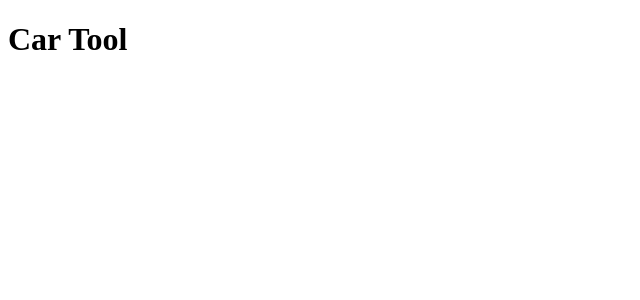
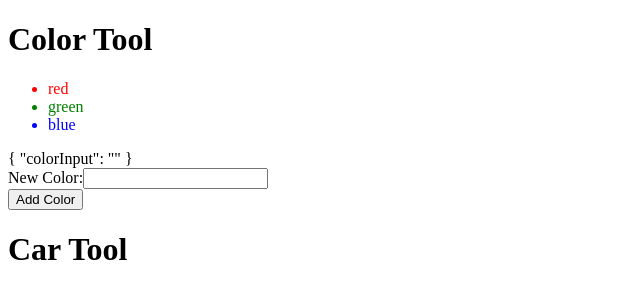
Before and after one commit to bobmugura/Angular6-Exercise, an Angular app: page / in a window 1280 px wide. Shown: the top 300 px of the page, without its empty margins (0-640 px from the left). Built offline with nearby package versions, Linux system fonts and the light colour scheme.

Commit message:
removed app prefix and added addColor functionality with angular/forms

```diff
--- a/angular.json
+++ b/angular.json
@@ -7,7 +7,7 @@
       "root": "",
       "sourceRoot": "src",
       "projectType": "application",
-      "prefix": "app",
+      "prefix": "",
       "schematics": {},
       "architect": {
         "build": {
--- a/src/app/app.component.html
+++ b/src/app/app.component.html
@@ -1 +1 @@
-<app-color-tool></app-color-tool>
+<color-tool></color-tool>
--- a/src/app/car-tool/components/car-tool/car-tool.component.ts
+++ b/src/app/car-tool/components/car-tool/car-tool.component.ts
@@ -1,7 +1,7 @@
 import { Component, OnInit } from '@angular/core';
 
 @Component({
-  selector: 'app-car-tool',
+  selector: 'car-tool',
   templateUrl: './car-tool.component.html',
   styleUrls: ['./car-tool.component.css']
 })
--- a/src/app/color-tool/color-tool.module.ts
+++ b/src/app/color-tool/color-tool.module.ts
@@ -2,6 +2,7 @@ import { NgModule } from '@angular/core';
 import { CommonModule } from '@angular/common';
 import { CarToolModule } from '.././car-tool/car-tool.module';
 import { ColorToolComponent } from './components/color-tool/color-tool.component';
+import { ReactiveFormsModule } from '@angular/forms';
 
 
 
@@ -9,6 +10,7 @@ import { ColorToolComponent } from './components/color-tool/color-tool.component
   imports: [
     CommonModule,
     CarToolModule,
+    ReactiveFormsModule,
   ],
   declarations: [ColorToolComponent],
   exports: [ColorToolComponent],
--- a/src/app/color-tool/components/color-tool/color-tool.component.css
+++ b/src/app/color-tool/components/color-tool/color-tool.component.css
@@ -0,0 +1,19 @@
+.red {
+  color: red;
+}
+
+.green {
+  color: green;
+}
+
+.blue {
+  color: blue;
+}
+
+.critical {
+  color: red;
+}
+
+.info {
+  color: blue;
+}
--- a/src/app/color-tool/components/color-tool/color-tool.component.html
+++ b/src/app/color-tool/components/color-tool/color-tool.component.html
@@ -1 +1,17 @@
-<app-car-tool></app-car-tool>
+<header>
+  <h1>{{headerText}}</h1>
+</header>
+<ul>
+  <li *ngFor="let aColor of colors" [ngStyle]="{ color: aColor }">{{aColor}}</li>
+</ul>
+
+<form [formGroup]="colorForm">
+  {{colorForm.value | json}}
+  <div>
+    <label for="color-input">New Color:</label>
+    <input type="text" id="color-input" formControlName="colorInput" />
+  </div>
+  <button type="button" (click)="addColor()">Add Color</button>
+</form>
+
+<car-tool></car-tool>
--- a/src/app/color-tool/components/color-tool/color-tool.component.ts
+++ b/src/app/color-tool/components/color-tool/color-tool.component.ts
@@ -1,15 +1,29 @@
 import { Component, OnInit } from '@angular/core';
+import { FormBuilder, FormGroup } from '@angular/forms';
 
 @Component({
-  selector: 'app-color-tool',
+  selector: 'color-tool',
   templateUrl: './color-tool.component.html',
   styleUrls: ['./color-tool.component.css']
 })
 export class ColorToolComponent implements OnInit {
 
-  constructor() { }
+  public headerText = 'Color Tool';
+  public colors = ['red', 'green', 'blue'];
+  public colorForm: FormGroup;
+
+  constructor(private fb: FormBuilder) {
+    this.colorForm = this.fb.group({
+      colorInput: ['']
+    });
+  }
 
   ngOnInit() {
   }
 
+  addColor() {
+    this.colors = this.colors.concat(this.colorForm.value.colorInput);
+    this.colorForm.reset();
+  }
+
 }
```
